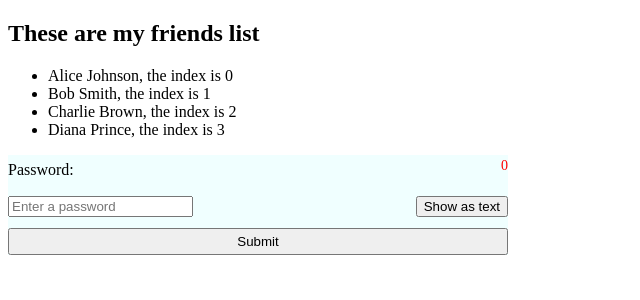
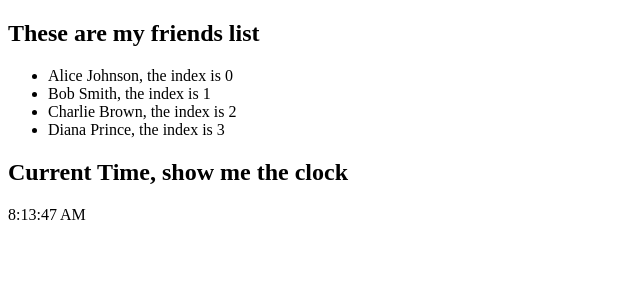
Before and after one commit to zeroput/react-demo, a React (Vite) app: page / in a window 1280 px wide. Shown: the top 300 px of the page, without its empty margins (0-640 px from the left). Built offline with nearby package versions, Linux system fonts and the light colour scheme.

Commit message:
useEffect to render the date time every second

```diff
--- a/src/App.tsx
+++ b/src/App.tsx
@@ -1,13 +1,13 @@
 import './App.css'
 
-import PasswordInput from './component/PasswordInput/PasswordInput'
+import MyClock from './component/MyClock/MyClock'
 import Friend from './component/Friend/Friend'
 function App() {
   let boolTest = 3;
   return (
     <>
     {boolTest == 3 && <Friend/>}
-    <PasswordInput/>
+    <MyClock/>
   </>
   )
 
--- /dev/null
+++ b/src/component/MyClock/MyClock.tsx
@@ -0,0 +1,27 @@
+// 46
+import * as React from "react";
+
+export default function Clock() {
+    const [time, setTime] = React.useState(new Date());
+
+    // when use effect, it need two params,
+    // 1 is the ()=>{}
+    // 2 is the side effcet []
+    React.useEffect(() => {
+        const getAnId = window.setInterval(() => {
+            setTime(new Date());
+        }, 1000);
+        return ()=>{
+            window.clearInterval(getAnId);
+        }
+    }, []);
+
+    if (time === null) return null;
+
+    return (
+        <section>
+            <h1>Current Time, show me the clock</h1>
+            <p>{time.toLocaleTimeString()}</p>
+        </section>
+    );
+}
```
Also changed, not shown: src/component/MyClock/MyClock.css (added).
